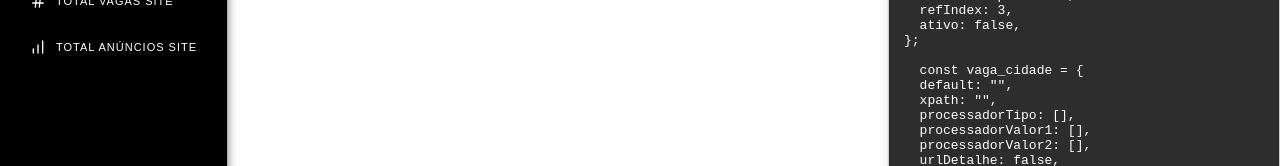
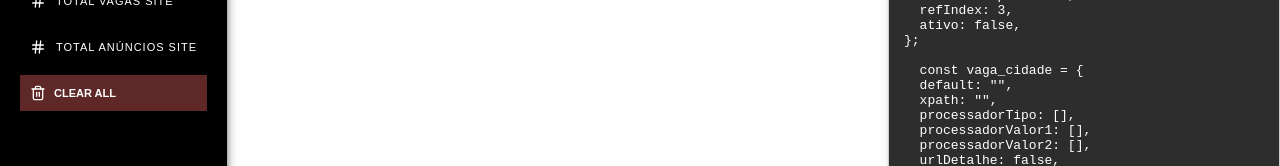
Before and after one commit to estevansena/create-map-config, a Vue app: page / in a window 1280 px wide. Shown: the part 580-746 px from the top of the page. Built offline with nearby package versions, Linux system fonts and the light colour scheme.

Commit message:
inserido botao clear all na sidebar

```diff
--- a/index.html
+++ b/index.html
@@ -2,7 +2,7 @@
 <html lang="en">
   <head>
     <meta charset="UTF-8" />
-    <link rel="icon" type="image/svg+xml" href="/vite.svg" />
+    <link rel="icon" type="image/svg+xml" href="/logojasoneditado.png" />
     <meta name="viewport" content="width=device-width, initial-scale=1.0" />
     <title>Create Map Config</title>
   </head>
--- a/src/assets/styles/global.css
+++ b/src/assets/styles/global.css
@@ -238,6 +238,30 @@ button.active {
   stroke: #000;
 }
 
+.clear-all-button {
+  display: flex;
+  align-items: center;
+  gap: 8px;
+  background-color: #5e2828;
+  color: white;
+  border: none;
+  padding: 10px 10px;
+  border-radius: 0px;
+  font-size: 11px;
+  cursor: pointer;
+  width: 100%;
+  transition: background-color 0.2s;
+}
+
+.clear-all-button .icon {
+  width: 16px;
+  height: 16px;
+  stroke: white;
+}
+
+.clear-all-button:hover {
+  background-color: #8b1313;
+}
 
 .sidebar {
   flex-shrink: 0; /* Impede que o sidebar encolha */
--- a/src/components/Sidebar.vue
+++ b/src/components/Sidebar.vue
@@ -1,5 +1,4 @@
 <template>
-
   <div class="sidebar">
     <div class="sidebar-header">
       <h1 class="app-name">CREATE MAP CONFIG</h1>
@@ -7,6 +6,16 @@
 
     <ul class="sidebar-menu">
       <li v-for="(item, index) in menuItems" :key="index">
+        <template v-if="item.name === 'CLEAR ALL'">
+          <button
+            class="clear-all-button"
+            @click="openPopup"
+          >
+            <component :is="item.icon" class="icon" />
+            <span>{{ item.name }}</span>
+          </button>
+        </template>
+        <template v-else>
           <a
             href="javascript:void(0)"
             @click="setActiveIndex(index)"
@@ -15,6 +24,7 @@
             <component :is="item.icon" class="icon" />
             <span>{{ item.name }}</span>
           </a>
+        </template>
       </li>
     </ul>
   </div>
@@ -60,15 +70,28 @@
       <TotalAnunciosSiteForm :totalAnunciosSite="total_anuncios_site" @updateTotalAnunciosSite="updateTotalAnunciosSite" />
     </div>
   </main>
+
+  <!-- Pop-up de confirmação -->
+  <div v-if="showPopup" class="popup-overlay">
+    <div class="popup-content">
+      <p>Deseja limpar todos os formulários?</p>
+      <div class="popup-buttons">
+        <button @click="confirmClear">Sim</button>
+        <button @click="cancelClear">Não</button>
+      </div>
+    </div>
+  </div>
 </template>
 
 <script setup>
-import { ref } from "vue";
-import { Settings, Code, Type, FileText, MapPin, Globe, Briefcase, Link, DollarSign, List, Hash, BarChart } from "lucide-vue-next";
-import { computed } from 'vue';
-import { useStore } from 'vuex'; // Importando o Vuex para acesso à store
+import { ref, computed } from "vue";
+import { useStore } from "vuex";
+import {
+  Settings, Code, Type, FileText, MapPin, Globe,
+  Briefcase, Link, DollarSign, List, Hash, Trash2
+} from "lucide-vue-next";
 
-const store = useStore(); // Usando a store Vuex
+const store = useStore();
 
 const menuItems = ref([
   { name: "EXTRA CONFIG", icon: Settings },
@@ -83,16 +106,75 @@ const menuItems = ref([
   { name: "PAGINAÇÃO", icon: List },
   { name: "TOTAL VAGAS", icon: Hash },
   { name: "TOTAL VAGAS SITE", icon: Hash },
-  { name: "TOTAL ANÚNCIOS SITE", icon: BarChart }
+  { name: "TOTAL ANÚNCIOS SITE", icon: Hash },
+  { name: "CLEAR ALL", icon: Trash2 }
 ]);
 
-const activeIndex = computed(() => store.getters.activeIndex); // Acessando o activeIndex da store
+const activeIndex = computed(() => store.getters.activeIndex);
 
 const setActiveIndex = (index) => {
-  store.dispatch('updateActiveIndex', index); // Atualizando o activeIndex na store
+  store.dispatch('updateActiveIndex', index);
 };
 
+// Variável para controle do pop-up
+const showPopup = ref(false);
+
+// Função para abrir o pop-up
+const openPopup = () => {
+  showPopup.value = true;
+};
+
+// Função para confirmar o "CLEAR ALL" e recarregar a página
+const confirmClear = () => {
+  location.reload(); // Recarrega a página, similar a F5
+};
+
+// Função para cancelar o "CLEAR ALL" e fechar o pop-up
+const cancelClear = () => {
+  showPopup.value = false;
+};
 </script>
 
 <style scoped>
+/* Estilos do pop-up */
+.popup-overlay {
+  position: fixed;
+  top: 0;
+  left: 0;
+  right: 0;
+  bottom: 0;
+  background: rgba(0, 0, 0, 0.5);
+  display: flex;
+  justify-content: center;
+  align-items: center;
+  z-index: 9999; /* Colocando o pop-up no topo de todos os outros elementos */
+}
+
+.popup-content {
+  font-family: 'Segoe UI', Tahoma, Geneva, Verdana, sans-serif;
+  background: white;
+  padding: 30px 50px; /* Aumentando o tamanho do pop-up */
+  border-radius: 3px;
+  text-align: center;
+  width: 300px; /* Tornando o pop-up mais largo */
+}
+
+.popup-buttons {
+  display: flex;
+  justify-content: space-evenly; /* Para colocar os botões lado a lado */
+  margin-top: 20px;
+}
+
+.popup-content button {
+  background-color: #f0f0f0;
+  margin: 0 10px;
+  padding: 10px 20px;
+  font-size: 16px;
+  cursor: pointer;
+  width: 100px; /* Tamanho fixo para os botões */
+}
+
+.popup-content button:hover {
+  background-color: #dedede;
+}
 </style>
```
Also changed, not shown: public/logojasoneditado.png (added). Lines whose indentation alone changed are shown as unchanged.
